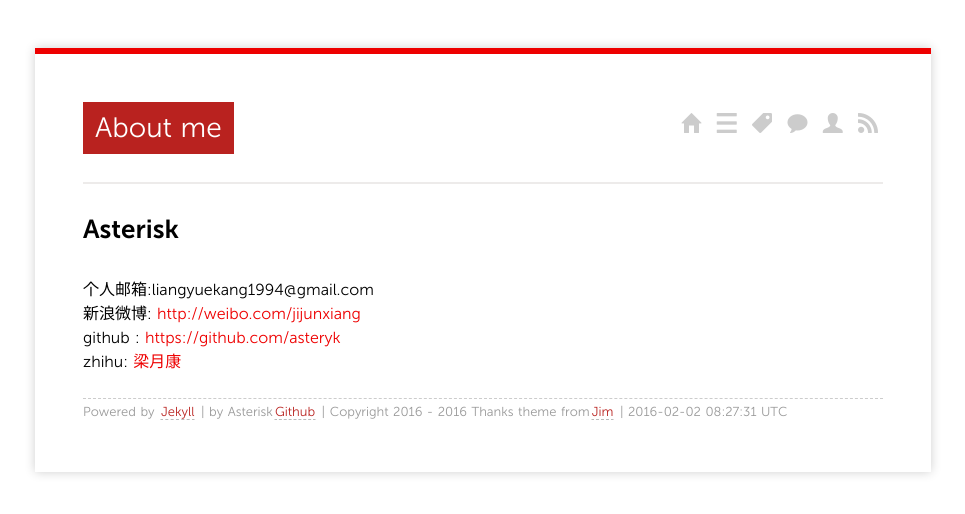
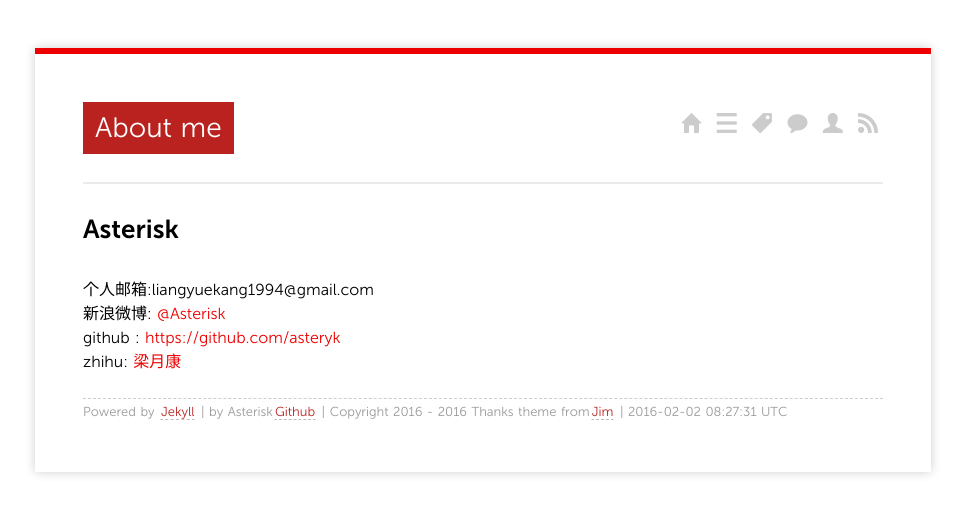
Before and after one commit to asteryk/asteryk.github.io, a Jekyll site: the page built from about/index.md, in a window 1280 px wide. Shown: the top 514 px of the page, without its empty margins (157-1122 px from the left). Built offline with Jekyll 4.4.1, drawn with Linux system fonts in a browser that asks for light colours; nearby versions of some CDN libraries; Markdown is read by kramdown in place of the engine named in the settings; comment, search, counter and statistics services are not loaded.

Commit message:
misc:ico

```diff
--- a/_layouts/default.html
+++ b/_layouts/default.html
@@ -8,8 +8,8 @@
 	<!-- Jim disable
 	script src="https://google-code-prettify.googlecode.com/svn/loader/run_prettify.js?autoload=true&skin=Desert"></script-->
     <link href="/feed/" rel="alternate" title="{{ site.author }}" type="application/atom+xml" />
-<!--     <link rel="shortcut icon" href="/favicon.ico"/>
-	  <link rel="icon" href="/favicon.ico"/> -->
+    <link rel="shortcut icon" href="/favicon.ico"/>
+	  <link rel="icon" href="/favicon.ico"/>
 
     <link rel="stylesheet" href="/media/css/highlight.css">
     <link href='/media/webfonts/ss-social.css' rel='stylesheet'>
--- a/about/index.md
+++ b/about/index.md
@@ -7,6 +7,6 @@
 ##Asterisk
 
 个人邮箱:liangyuekang1994@gmail.com
-新浪微博: [http://weibo.com/jijunxiang](http://weibo.com/blackmoonyuekang)
+新浪微博: [@Asterisk](http://weibo.com/blackmoonyuekang)
 github : [https://github.com/asteryk](https://github.com/asteryk)
 zhihu: [梁月康](https://www.zhihu.com/people/liang-yue-kang)
```
Also changed, not shown: 404.md (+3 -2 lines).
